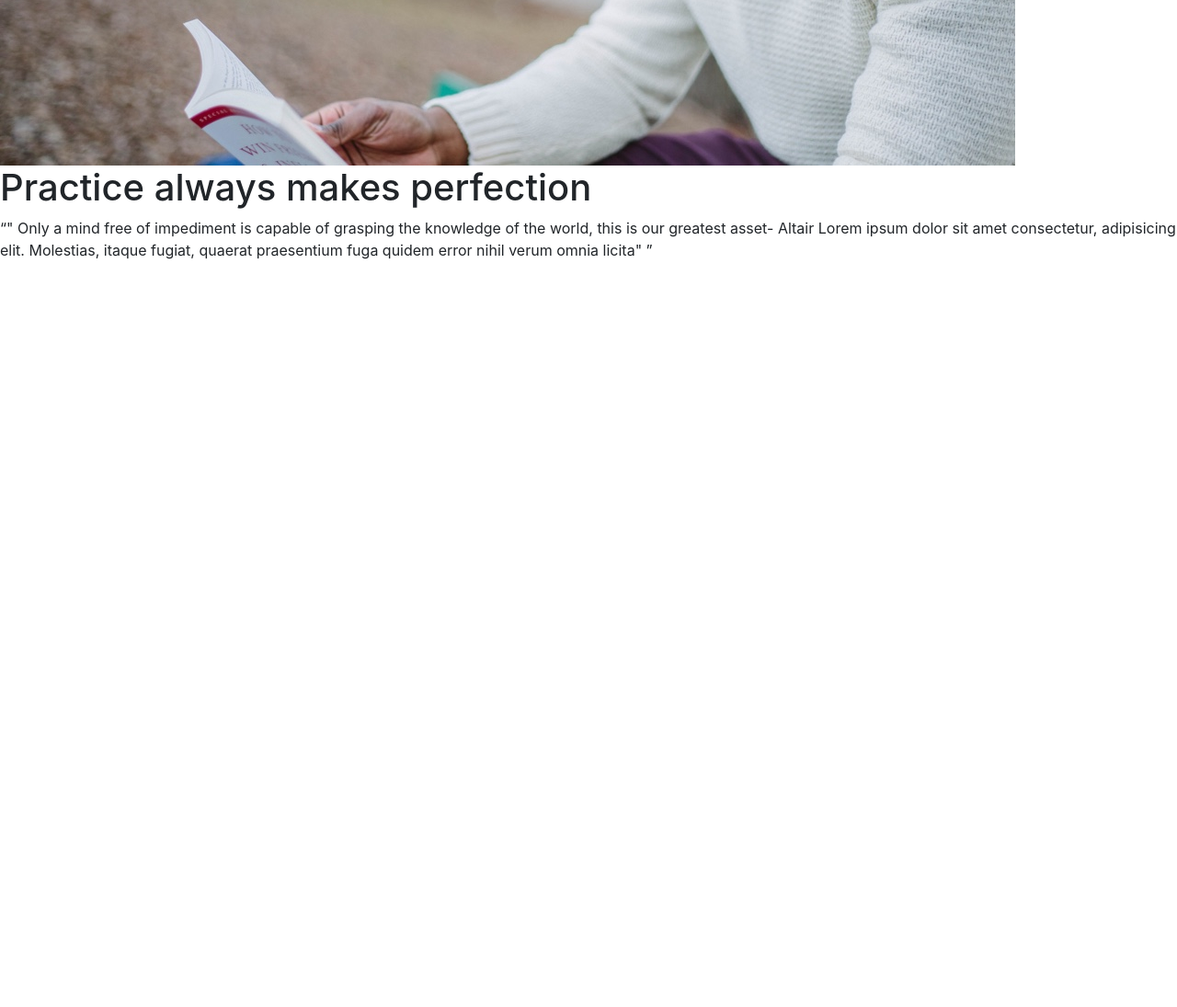
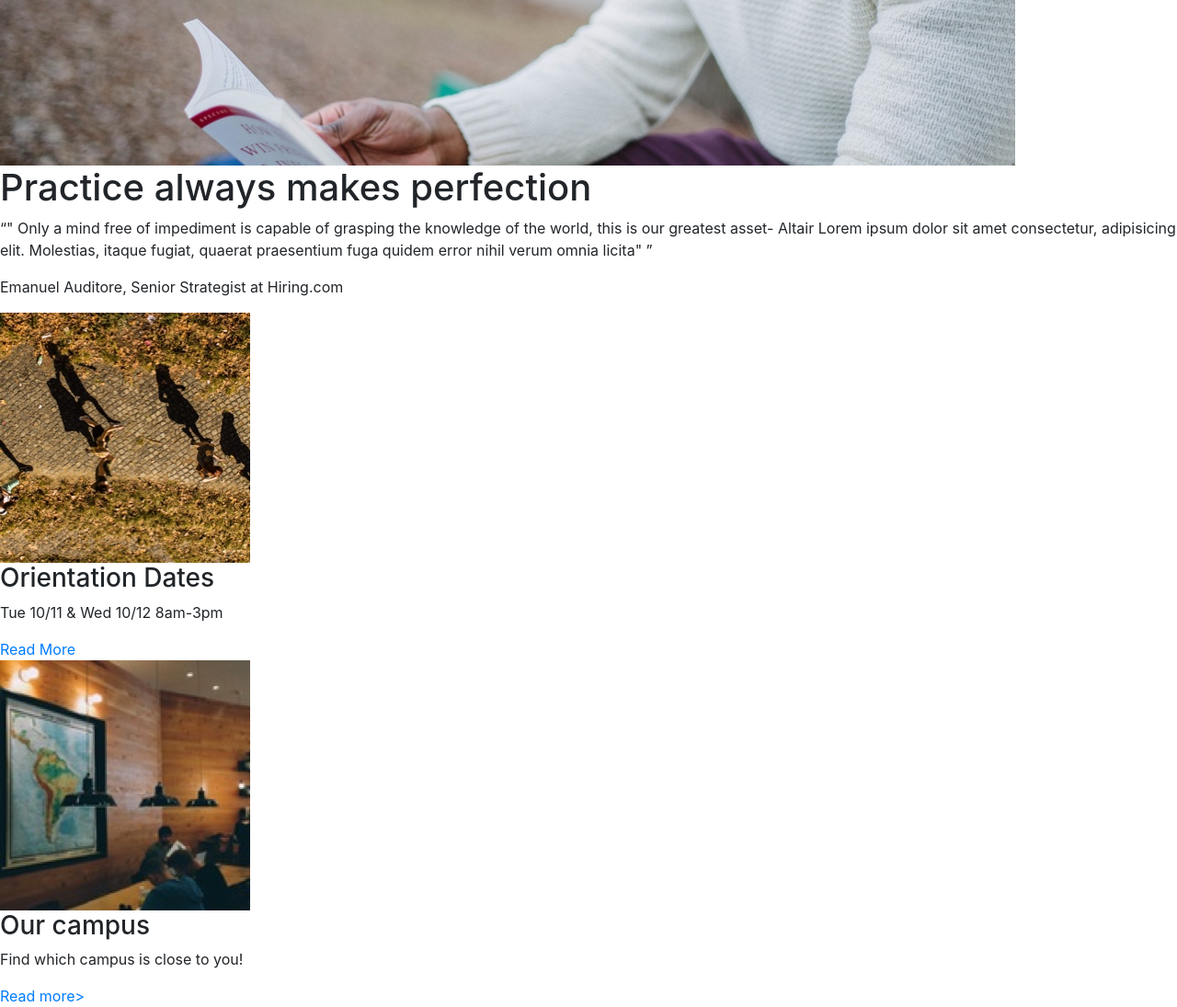
Before and after one commit to miguelalzona/Colmar-Academy-Project, a plain HTML site: page index.html in a window 1280 px wide. Shown: the part 1520-2615 px from the top of the page at 92% size. Before the commit the page ends 1820 px from the top, so only its background shows below. Drawn offline with nearby package versions, Linux system fonts and the light colour scheme.

Commit message:
heavy changes right row

```diff
--- a/index.html
+++ b/index.html
@@ -67,13 +67,31 @@
 
                 </q>
 
-
             </p>
+            <p>Emanuel Auditore, Senior Strategist at Hiring.com</p>
+        </div>
+    </div> <!--Right Row Div Start-->
+        <div class="right-row">
+            <div class="orientation right-row-cols">
+                <div class="right-row-img">
+                    <img src="./images/information-orientation.jpg" alt="information-orientation">
+        </div>
+            <div class="right-row-info">
+                <h3>Orientation Dates</h3>
+                <p>Tue 10/11 & Wed 10/12 8am-3pm</p>
+                <a href="#">Read More</a>
         </div>
     </div>
-    <div class="right-row">
-        <div class="orientation right-row-cols"></div>
-        <div class="our campus right-row-cols"></div>
+        <div class="our campus right-row-cols">
+            <div class="right-row-img">
+                <img src="./images/information-campus.jpg" alt="information-campus">
+            </div>
+            <div class="right-row-info">
+                <h3>Our campus</h3>
+                <p>Find which campus is close to you!</p>
+                <a href="#">Read more></a>
+            </div>
+        </div>
         <div class="guest-lecture right-row-cols"></div>
     </div>
 </section>
```
